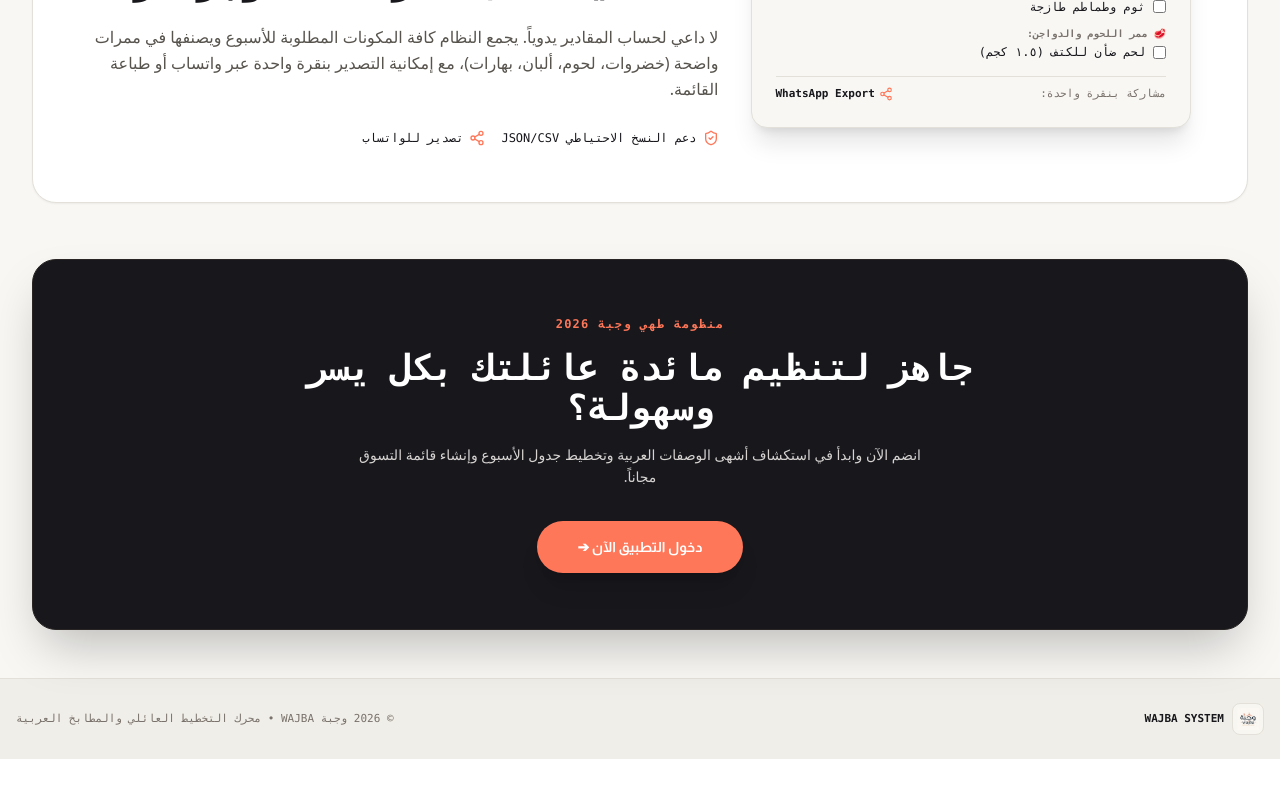
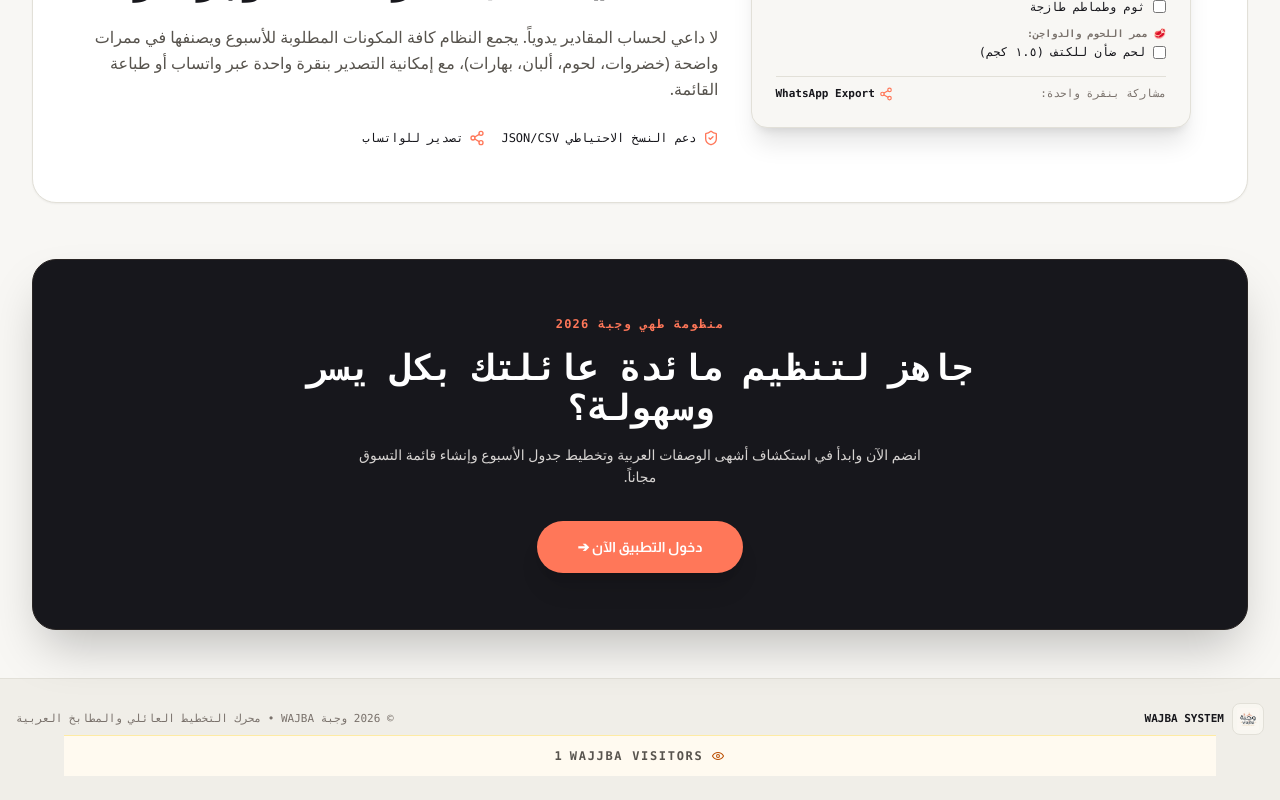
Before and after one commit to Hany-R-Mahmoud/wajba, a React (Vite) app: page / in a window 1280 px wide. Shown: the part 2470-3270 px from the top of the page. Before the commit the page ends 3229 px from the top, so only its background shows below. Built offline with nearby package versions, Linux system fonts and the light colour scheme; no server answers.

Commit message:
Move visitor counter to landing footer

```diff
--- a/src/App.tsx
+++ b/src/App.tsx
@@ -1,6 +1,5 @@
 import React, { useState, useEffect, useMemo, useCallback } from 'react';
 import { ActiveTimer, GroceryItem, Language, MealSlot, MonthlyPlan, PantryItem, Recipe, WeeklyPlan, WajbaBackup } from './types';
-import StandaloneVisitorCounter from './components/StandaloneVisitorCounter';
 import { INITIAL_RECIPES } from './data/recipes';
 import { generateGroceryListFromPlan } from './utils/aggregator';
 import {
@@ -606,8 +605,6 @@ export default function App() {
         onUpdateTimers={handleUpdateTimers}
       />
 
-      <StandaloneVisitorCounter />
-
       {/* Recipe Detail View Modal */}
       {selectedDetailRecipe && (
         <RecipeDetailModal
--- a/src/components/LandingPage.tsx
+++ b/src/components/LandingPage.tsx
@@ -19,6 +19,7 @@ import {
 import ThreeDPhotoCarousel from './ui/3d-carousel';
 import { WajbaLogo } from './WajbaLogo';
 import {PwaInstallMenuAction} from './PwaInstallMenuAction';
+import StandaloneVisitorCounter from './StandaloneVisitorCounter';
 
 interface LandingPageProps {
   language: Language;
@@ -439,6 +440,7 @@ export const LandingPage: React.FC<LandingPageProps> = ({
               : '© 2026 Wajba • Enterprise MENA Culinary & Grocery Planner'}
           </p>
         </div>
+        <StandaloneVisitorCounter />
       </footer>
     </div>
   );
```
